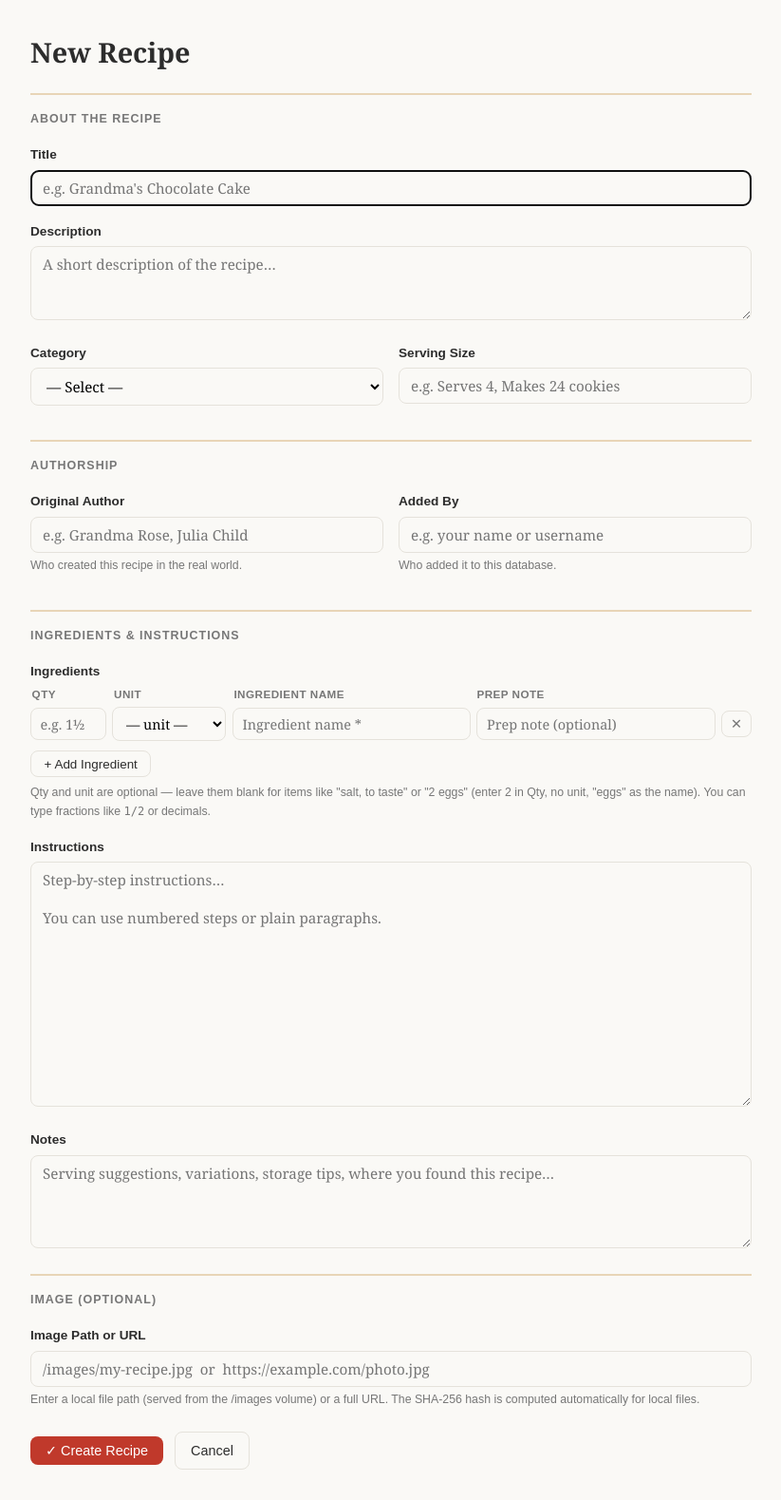
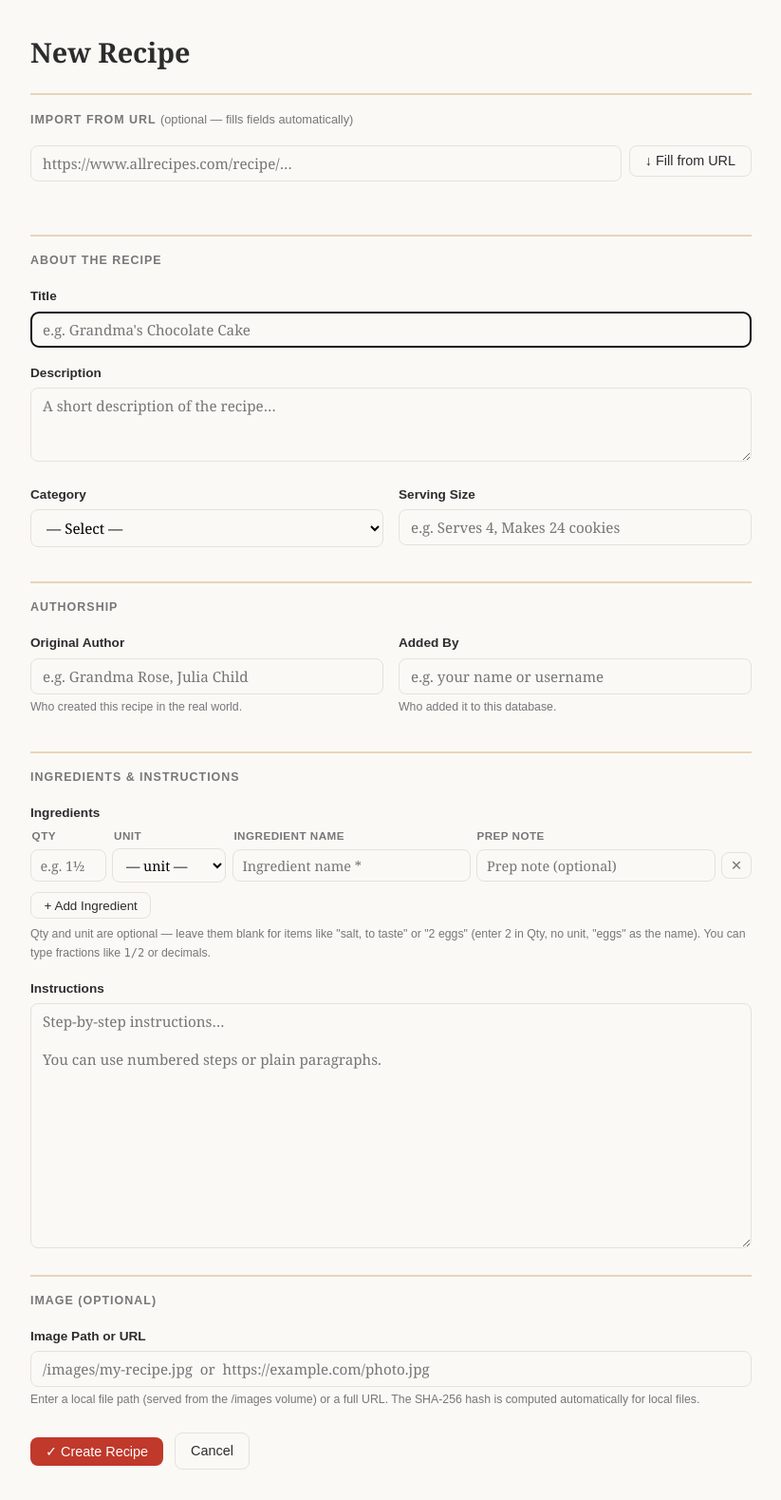
Before and after one commit to calboy1234/therecipes, a Flask app: page /recipes/new in a window 1280 px wide. Shown: the part 43-1622 px from the top of the page at 95% size, without its empty margins (32-855 px from the left). Run offline with Flask 3, Linux system fonts and the light colour scheme.

Commit message:
Added website recipe extraction Added website recipe extraction and supporting code and html changes.

```diff
--- a/app.py
+++ b/app.py
@@ -6,13 +6,15 @@ Database must be initialised first with: python manage.py initdb
 """
 
 import hashlib
+import json
 import mimetypes
 import os
 import sqlite3
 from flask import (
     Flask, render_template, request, redirect,
-    url_for, send_file, abort, g
+    url_for, send_file, abort, g, jsonify
 )
+from website_recipe_extractor import get_recipe_json
 
 app = Flask(__name__)
 DB_PATH = os.environ.get("DB_PATH", "/data/database/therecipes.db")
@@ -165,8 +167,8 @@ def recipe_new():
         cur = db.execute("""
             INSERT INTO recipes
                 (title, original_author, recipe_submitter, description, serving_size,
-                 ingredients, instructions, notes, dish_category, image_path, image_hash, is_deleted)
-            VALUES (?, ?, ?, ?, ?, ?, ?, ?, ?, ?, ?, 0)
+                 ingredients, instructions, dish_category, image_path, image_hash, is_deleted)
+            VALUES (?, ?, ?, ?, ?, ?, ?, ?, ?, ?, 0)
         """, (
             request.form.get("title",        "").strip() or None,
             author,
@@ -175,7 +177,6 @@ def recipe_new():
             request.form.get("serving_size", "").strip() or None,
             request.form.get("ingredients",  "").strip() or None,
             request.form.get("instructions", "").strip() or None,
-            request.form.get("notes",        "").strip() or None,
             request.form.get("dish_category","").strip() or None,
             image_path,
             image_hash,
@@ -217,7 +218,7 @@ def recipe_edit(recipe_id):
             UPDATE recipes
             SET title=?, original_author=?, recipe_submitter=?,
                 description=?, serving_size=?,
-                ingredients=?, instructions=?, notes=?,
+                ingredients=?, instructions=?,
                 dish_category=?, image_path=?, image_hash=?
             WHERE id=?
         """, (
@@ -228,7 +229,6 @@ def recipe_edit(recipe_id):
             request.form.get("serving_size", "").strip() or None,
             request.form.get("ingredients",  "").strip() or None,
             request.form.get("instructions", "").strip() or None,
-            request.form.get("notes",        "").strip() or None,
             request.form.get("dish_category","").strip() or None,
             image_path,
             image_hash,
@@ -273,6 +273,21 @@ def recipe_image(recipe_id):
     return send_file(path, mimetype=mime or "image/jpeg")
 
 
+# ── Scrape recipe from URL ────────────────────────────────────────────────────
+
+@app.route("/api/scrape", methods=["POST"])
+def api_scrape():
+    data = request.get_json(force=True) or {}
+    url  = data.get("url", "").strip()
+    if not url:
+        return jsonify({"status": "error", "message": "No URL provided"}), 400
+    try:
+        result = get_recipe_json(url, quiet=True)
+        return app.response_class(result, status=200, mimetype="application/json")
+    except Exception as e:
+        return jsonify({"status": "error", "message": str(e)}), 500
+
+
 # ── Search redirect ───────────────────────────────────────────────────────────
 
 @app.route("/search")
--- a/manage.py
+++ b/manage.py
@@ -57,7 +57,6 @@ def cmd_initdb(args):
         serving_size      TEXT,
         ingredients       TEXT,
         instructions      TEXT,
-        notes             TEXT,
         dish_category     TEXT,
         image_path        TEXT,
         image_hash        TEXT,
--- a/templates/recipe_form.html
+++ b/templates/recipe_form.html
@@ -110,6 +110,21 @@
       action="{{ '/recipes/new' if is_new else '/recipe/' + recipe['id']|string + '/edit' }}"
       method="post" style="max-width:760px;">
 
+  <!-- ── Import from URL ── -->
+  {% if is_new %}
+  <div class="form-section">Import from URL <span style="font-weight:normal; text-transform:none; letter-spacing:0; font-size:.8rem; color:var(--muted);">(optional — fills fields automatically)</span></div>
+
+  <div style="display:flex; gap:.5rem; align-items:flex-start; margin-bottom:1.25rem; flex-wrap:wrap;">
+    <input type="text" id="scrape-url"
+           placeholder="https://www.allrecipes.com/recipe/…"
+           style="flex:1; min-width:200px;" />
+    <button type="button" class="btn btn-outline" id="scrape-btn" onclick="scrapeRecipe()">
+      ↓ Fill from URL
+    </button>
+  </div>
+  <div id="scrape-status" style="font-size:.83rem; margin-bottom:1rem; min-height:1.2em;"></div>
+  {% endif %}
+
   <!-- ── About the recipe ── -->
   <div class="form-section">About the Recipe</div>
 
@@ -202,12 +217,6 @@
     <label for="instructions">Instructions</label>
     <textarea id="instructions" name="instructions" rows="12"
               placeholder="Step-by-step instructions…&#10;&#10;You can use numbered steps or plain paragraphs.">{{ recipe['instructions'] or '' if not is_new else '' }}</textarea>
-  </div>
-
-  <div class="form-group">
-    <label for="notes">Notes</label>
-    <textarea id="notes" name="notes" rows="4"
-              placeholder="Serving suggestions, variations, storage tips, where you found this recipe…">{{ recipe['notes'] or '' if not is_new else '' }}</textarea>
   </div>
 
   <!-- ── Image ── -->
@@ -412,5 +421,77 @@
       alert(errors.join('\n'));
     }
   });
+
+  // ── Import from URL ───────────────────────────────────────────────────────
+  async function scrapeRecipe() {
+    const urlInput  = document.getElementById('scrape-url');
+    const statusEl  = document.getElementById('scrape-status');
+    const btn       = document.getElementById('scrape-btn');
+    const url       = urlInput.value.trim();
+
+    if (!url) {
+      statusEl.style.color = '#c0392b';
+      statusEl.textContent = 'Please paste a recipe URL first.';
+      return;
+    }
+
+    btn.disabled        = true;
+    btn.textContent     = '⏳ Fetching…';
+    statusEl.style.color = 'var(--muted)';
+    statusEl.textContent = 'Contacting website — this may take a few seconds…';
+
+    try {
+      const res  = await fetch('/api/scrape', {
+        method:  'POST',
+        headers: { 'Content-Type': 'application/json' },
+        body:    JSON.stringify({ url }),
+      });
+      const json = await res.json();
+
+      if (json.status !== 'success') {
+        statusEl.style.color = '#c0392b';
+        statusEl.textContent = '✗ Could not import: ' + (json.message || 'unknown error');
+        return;
+      }
+
+      const d = json.data;
+
+      // Fill text fields
+      if (d.title)       document.getElementById('title').value        = d.title;
+      if (d.author && d.author !== 'Unknown Author')
+                         document.getElementById('original_author').value = d.author;
+      if (d.yields && d.yields !== 'Unknown Yield')
+                         document.getElementById('serving_size').value = d.yields;
+      if (d.description && d.description !== 'No description available.')
+                         document.getElementById('description').value  = d.description;
+
+      // Instructions — join array or use string
+      if (d.instructions) {
+        const inst = Array.isArray(d.instructions)
+          ? d.instructions.join('\n\n')
+          : String(d.instructions);
+        if (inst.trim()) document.getElementById('instructions').value = inst;
+      }
+
+      // Ingredients — clear existing rows and populate
+      if (d.ingredients && d.ingredients.length) {
+        document.getElementById('ing-rows').innerHTML = '';
+        d.ingredients.forEach(ing => {
+          // Each ingredient string goes into the name field; user can tidy up
+          addIngredientRow('', '', ing, '');
+        });
+      }
+
+      statusEl.style.color = '#27ae60';
+      statusEl.textContent  = '✓ Recipe imported! Review the fields below and make any adjustments.';
+
+    } catch (err) {
+      statusEl.style.color = '#c0392b';
+      statusEl.textContent = '✗ Network error: ' + err.message;
+    } finally {
+      btn.disabled    = false;
+      btn.textContent = '↓ Fill from URL';
+    }
+  }
 </script>
 {% endblock %}
--- a/templates/recipe_view.html
+++ b/templates/recipe_view.html
@@ -181,11 +181,6 @@
   <div>
     <h2 class="section-heading">Instructions</h2>
     <div class="instructions-text card">{{ recipe['instructions'] or 'No instructions provided.' }}</div>
-
-    {% if recipe['notes'] %}
-      <h3 style="margin-top:1.75rem; margin-bottom:.5rem;">📝 Notes</h3>
-      <div class="card muted" style="font-style:italic; white-space:pre-wrap;">{{ recipe['notes'] }}</div>
-    {% endif %}
 
     {% if recipe['image_hash'] %}
       <p class="muted" style="margin-top:1.5rem; font-size:.73rem;">
```
Also changed, not shown: website_recipe_extractor.py (added, +114 -0 lines).
